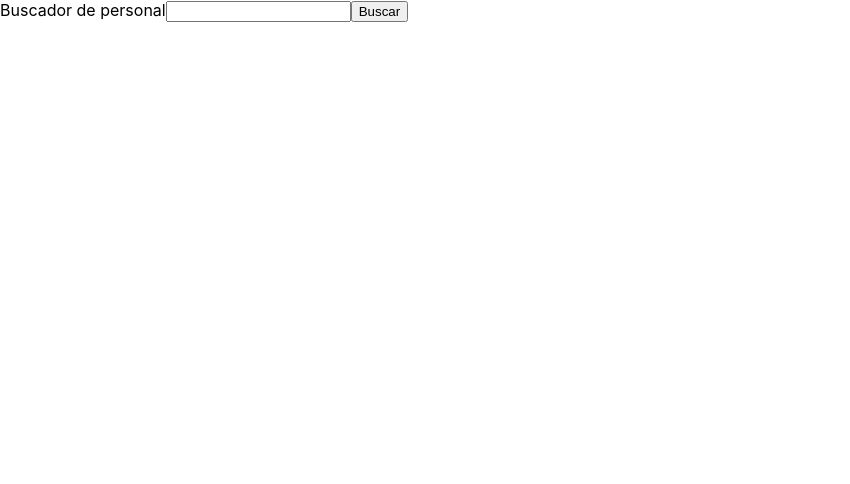
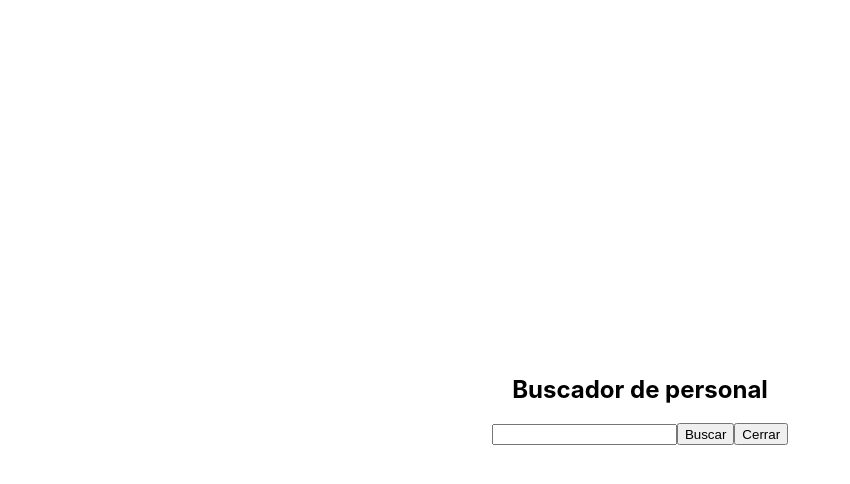
Before and after one commit to MiguelAngelMP10/React.JSGuiadesde0, a React (Create React App) app in the folder ejemplo1-buscador-personal/: page / in a window 1280 px wide. Shown: the top 484 px of the page, without its empty margins (0-850 px from the left). Built offline with nearby package versions, Linux system fonts and the light colour scheme.

Commit message:
Estilizando en React Js (CSS)

```diff
--- a/ejemplo1-buscador-personal/src/views/Search/components/SearchBox/index.js
+++ b/ejemplo1-buscador-personal/src/views/Search/components/SearchBox/index.js
@@ -1,17 +1,23 @@
 import { useState } from "react";
+import "./style.css";
+
 export default function SearchBox() {
   const [searchText, setSearchText] = useState("");
 
   return (
-    <div>
-      Buscador de personal
+    <div className="search-box">
+      <h2 className="search-box-title">Buscador de personal</h2>
+      <div className="search-box-buttons">
         <label>
           <input
             value={searchText}
-          onChange={({ target: value }) => setSearchText(value)}
+            onChange={({ target: { value } }) => setSearchText(value)}
+            className="search-box-input"
           ></input>
         </label>
         <button>Buscar</button>
+        <button>Cerrar</button>
+      </div>
     </div>
   );
 }
--- a/ejemplo1-buscador-personal/src/views/Search/components/SearchBox/style.css
+++ b/ejemplo1-buscador-personal/src/views/Search/components/SearchBox/style.css
@@ -0,0 +1,6 @@
+.search-box{
+    display: flex;
+    flex-direction: column;
+    width: 100%;
+    align-items: center;
+}
--- a/ejemplo1-buscador-personal/src/views/Search/index.js
+++ b/ejemplo1-buscador-personal/src/views/Search/index.js
@@ -1,8 +1,8 @@
 import SearchBox from "./components/SearchBox";
-
+import "./style.css";
 export default function Search() {
   return (
-    <div>
+    <div className="search">
       <SearchBox></SearchBox>
     </div>
   );
--- /dev/null
+++ b/ejemplo1-buscador-personal/src/views/Search/style.css
@@ -0,0 +1,12 @@
+.search{
+height: 100vh;
+display: flex;
+justify-content: center;
+align-items: center;
+width: 100%;
+}
+
+.search-box-buttons{
+    display: flex;
+    flex-direction: row;
+}
```
Lines whose indentation alone changed are shown as unchanged.
